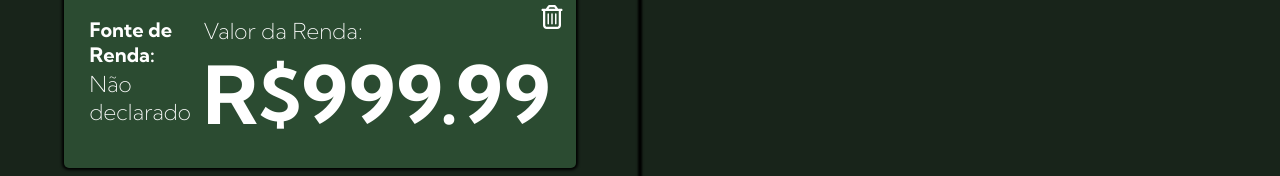
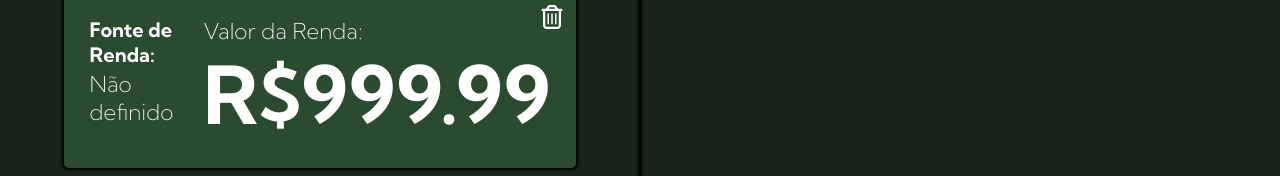
Before and after one commit to jg-lima12/ifcash, a React (Create React App) app: page /register-income in a window 1280 px wide. Shown: the part 245-421 px from the top of the page. Built offline with nearby package versions, Linux system fonts and the light colour scheme.

Commit message:
Fiz umas coisa aqui pra tentar fazer o card dinamico

```diff
--- a/package.json
+++ b/package.json
@@ -8,6 +8,7 @@
     "@testing-library/react": "^16.3.0",
     "@testing-library/user-event": "^13.5.0",
     "clsx": "^2.1.1",
+    "json-server": "^1.0.0-beta.3",
     "react": "^19.2.0",
     "react-dom": "^19.2.0",
     "react-icons": "^5.5.0",
--- /dev/null
+++ b/src/context/IncomeContext/IncomeContext.js
@@ -0,0 +1,5 @@
+import { createContext } from "react";
+
+export const TitleContext = createContext(null)
+
+export const ValueContext = createContext(null)
--- /dev/null
+++ b/src/context/IncomeContext/IncomeProvider.js
@@ -0,0 +1,16 @@
+import { useState } from "react";
+import { TitleContext } from "./IncomeContext";
+
+
+export function TitleProvider({children}){
+
+    const [title, setTitle] = useState('Não definido')
+
+    return(
+        <>
+        <TitleContext.Provider value={{title, setTitle}}>
+            {children}
+        </TitleContext.Provider>
+        </>
+    )
+}
--- /dev/null
+++ b/src/hooks/useIncomeContext.js
@@ -0,0 +1,22 @@
+import { useContext } from 'react'
+import {TitleContext, ValueContext} from '../context/IncomeContext/IncomeContext'
+
+export function useTitleContext(){
+    const context = useContext(TitleContext)
+
+    if (context === undefined){
+        throw new Error('Contexto é undefined')
+    }
+
+    return context
+}
+
+export function useValueContext(){
+    const context = useContext(ValueContext)
+
+    if (context === undefined){
+        throw new Error('Contexto é undefined')
+    }
+
+    return context
+}
--- a/src/layout/CardIncome/CardIncome.js
+++ b/src/layout/CardIncome/CardIncome.js
@@ -1,5 +1,6 @@
 import { useState } from 'react'
 import styles from './CardIncome.module.css'
+import { useTitleContext } from '../../hooks/useIncomeContext';
 
 import { FaRegTrashCan } from "react-icons/fa6";
 
@@ -7,7 +8,9 @@ import { FaRegTrashCan } from "react-icons/fa6";
 export default function CardIncome() {
 
     const [number, setNumber] = useState(999.99)
-    const [title, setTitle] = useState('Não declarado')
+
+    const {title} = useTitleContext()
+
 
 
     return (
--- a/src/layout/NavBar/NavBar.module.css
+++ b/src/layout/NavBar/NavBar.module.css
@@ -21,7 +21,7 @@
     display: flex;
     align-items: center;
     color: white;
-    transition: var(--trsBck);
+    transition: var(--trsBck), var(--trsTrf);
     padding: 5px 10px;
     border-radius: 15px;
 }
@@ -29,6 +29,10 @@
 .cardLogo:hover{
     background-color: var(--eftHvrTrp);
     cursor: pointer;
+}
+
+.cardLogo:active{
+    transform: scale(0.9);
 }
 
 .cardLogo img{
--- a/src/layout/PopUpIncome/PopUpIncome.js
+++ b/src/layout/PopUpIncome/PopUpIncome.js
@@ -11,15 +11,18 @@ import { LuPencil } from "react-icons/lu";
 
 import clsx from 'clsx';
 import { useEffect, useState } from 'react';
+import { useTitleContext } from '../../hooks/useIncomeContext';
 
 
 export default function PopUpIncome({ opacity, setOpacity, setShowIncome, showIncome }) {
 
     const classContainer = clsx(styles.container, !showIncome && styles.none, !opacity && styles.opacity)
 
+    const {setTitle} = useTitleContext()
+
     const [valueFont, setValueFont] = useState(99.99)
     const [valueLimit, setValueLimit] = useState(99.99)
-    const  [valueInput, setValueInput] = useState('')
+    const [valueInput, setValueInput] = useState('')
 
     const [viewAlert, setViewAlert] = useState(false)
 
@@ -39,8 +42,10 @@ export default function PopUpIncome({ opacity, setOpacity, setShowIncome, showIn
         setViewAlert(!viewAlert)
     }
 
-    function getValue(){
-
+    function getData() {
+        setTitle(valueInput)
+        setOpacity(false)
+        setTimeout(() => setShowIncome(false), 100)
     }
 
     useEffect((() => {
@@ -52,6 +57,7 @@ export default function PopUpIncome({ opacity, setOpacity, setShowIncome, showIn
             setColorWhite('#a0a0a0')
         }
     }), [viewAlert])
+
 
     return (
         <>
@@ -87,7 +93,7 @@ export default function PopUpIncome({ opacity, setOpacity, setShowIncome, showIn
                                 </div>
                             </div>
                             <div className={styles.buttonAdd}>
-                                <Button onClick={getValue} version='greenBck' size='small'>
+                                <Button onClick={getData} version='greenBck' size='small'>
                                     <FaPlus style={{ fontSize: '20px' }} />
                                     Adicionar Renda
                                 </Button>
--- a/src/screens/AddRenda/AddRenda.js
+++ b/src/screens/AddRenda/AddRenda.js
@@ -1,5 +1,6 @@
 import { useState } from 'react'
 import styles from './AddRenda.module.css'
+import { TitleProvider } from '../../context/IncomeContext/IncomeProvider';
 
 import { FaRegPlusSquare } from "react-icons/fa";
 import clsx from 'clsx';
@@ -35,10 +36,14 @@ export default function AddRenda() {
                         </div>
                         <div className={styles.listIcome}>
                             <div className={styles.listAddIcome}>
-                                <CardIncome />
-                                <CardIncome />
-                                <CardIncome />
-                                <CardIncome />
+                                <TitleProvider>
+                                    <CardIncome />
+                                    <CardIncome />
+                                    <CardIncome />
+                                    <CardIncome />
+                                    <PopUpIncome opacity={showOpacityIncome} setOpacity={setShowOpacityIncome} setShowIncome={setShowIncome} showIncome={showIncome} />
+                                </TitleProvider>
+
                             </div>
                             <div className={styles.buttonListAdd}>
                                 <FaRegPlusSquare onClick={() => {
@@ -71,7 +76,6 @@ export default function AddRenda() {
                     </div>
                 </section>
             </div>
-            <PopUpIncome opacity={showOpacityIncome} setOpacity={setShowOpacityIncome} setShowIncome={setShowIncome} showIncome={showIncome} />
             <PopUpSpent opacity={showOpacitySpent} setOpacity={setShowOpacitySpent} setShowSpent={setShowSpent} showSpent={showSpent} />
         </>
     )
```
Also changed, not shown: 1 other file (tests, documents, lock files or other folders).
